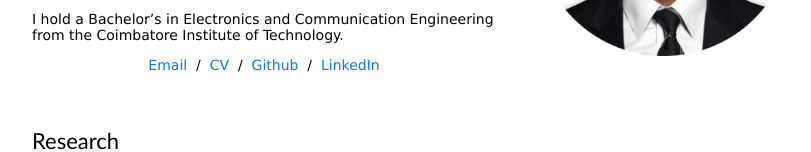
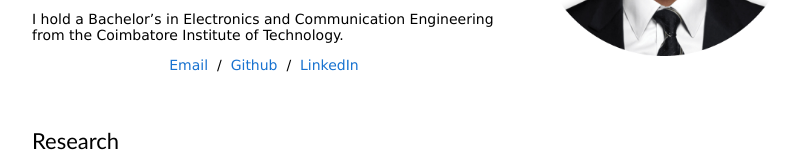
Before and after one commit to TejoramV/tejoramv.github.io, a plain HTML site: page index.html in a window 1280 px wide. Shown: the part 257-409 px from the top of the page, without its empty margins (228-1039 px from the left). Drawn offline with Linux system fonts and the light colour scheme.

Commit message:
Update index.html

```diff
--- a/index.html
+++ b/index.html
@@ -42,7 +42,6 @@
               </p>
               <p style="text-align:center">
                 <a href="mailto:tejoramv1999@gmail.com">Email</a> &nbsp/&nbsp
-                <a href="data/Tejoram_CV.pdf">CV</a> &nbsp/&nbsp
                 <a href="https://github.com/TejoramV">Github</a> &nbsp/&nbsp
                 <a href="https://www.linkedin.com/in/tejoram-vivekanandan/">LinkedIn</a>
               </p>
```
